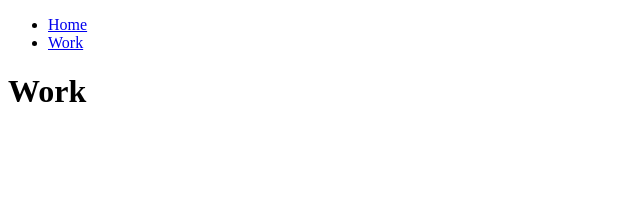
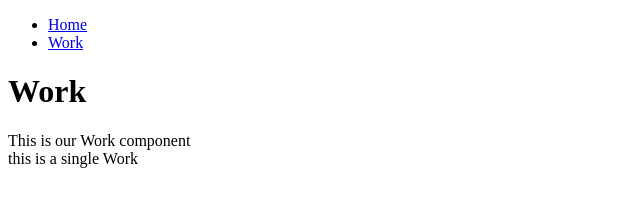
Before and after one commit to alejuu/alejuu-Portfolio, a Gatsby site: page /work in a window 1280 px wide. Shown: the whole page, without its empty margins (0-640 px from the left). Built offline with nearby package versions, Linux system fonts and the light colour scheme; Gatsby itself is replaced by a stand-in of ours.

Commit message:
Create Work components
Create Work and SingleWork component and import them into Work page

```diff
--- /dev/null
+++ b/src/components/Work/SingleWork.js
@@ -0,0 +1,7 @@
+import React from 'react'
+
+const SingleWork = () => {
+  return <div>this is a single Work</div>
+}
+
+export default SingleWork
--- /dev/null
+++ b/src/components/Work/Work.js
@@ -0,0 +1,13 @@
+import React from 'react'
+import SingleWork from './SingleWork'
+
+const Work = () => {
+  return (
+    <div>
+      This is our Work component
+      <SingleWork />
+    </div>
+  )
+}
+
+export default Work
--- a/src/pages/work.js
+++ b/src/pages/work.js
@@ -1,12 +1,14 @@
-import React, { Component } from 'react'
+import React from 'react'
+import Work from '../components/Work/Work'
 import Layout from '../components/layout'
 
-export default class work extends Component {
-  render() {
-    return (
-      <Layout>
-        <h1>Work</h1>
-      </Layout>
-    )
-  }
+const WorkPage = () => {
+  return (
+    <Layout>
+      <h1>Work</h1>
+      <Work />
+    </Layout>
+  )
 }
+
+export default WorkPage
```
